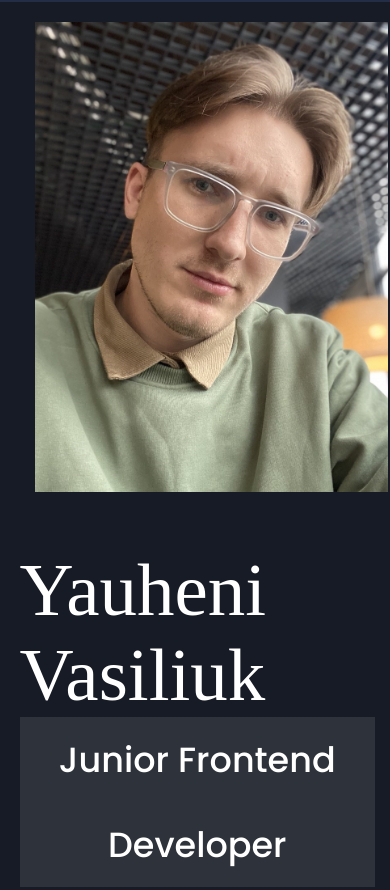
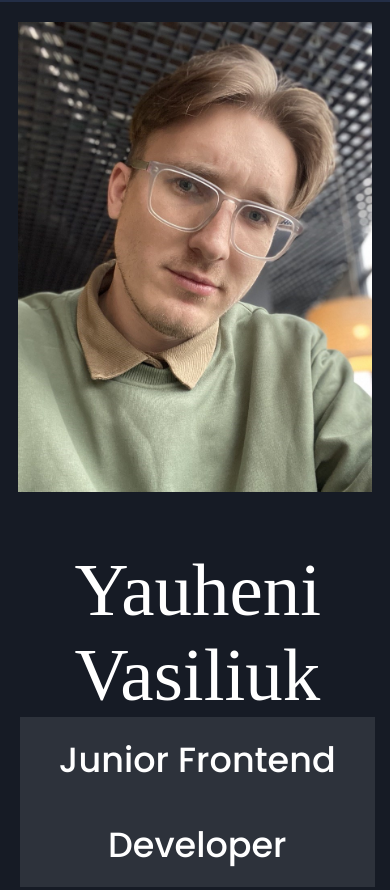
Before and after one commit to YauheniVasiliuk/rsschool-cv, a plain HTML site: page index.html in a window 390 px wide. Shown: the top 890 px of the page. Drawn offline with Linux system fonts and the light colour scheme.

Commit message:
feat: fix

```diff
--- a/style.css
+++ b/style.css
@@ -325,7 +325,8 @@ text-align: center;
   }
 
   .userpic{
-    padding-left: 35px;
+    padding: 20px 0 0 0;
+    margin:0 auto;
   }
 
   .profession{
@@ -342,4 +343,8 @@ text-align: center;
     margin: 0 auto;
   }
 
+  .name{
+    margin-left: 55px;
   }
+
+  }
```
